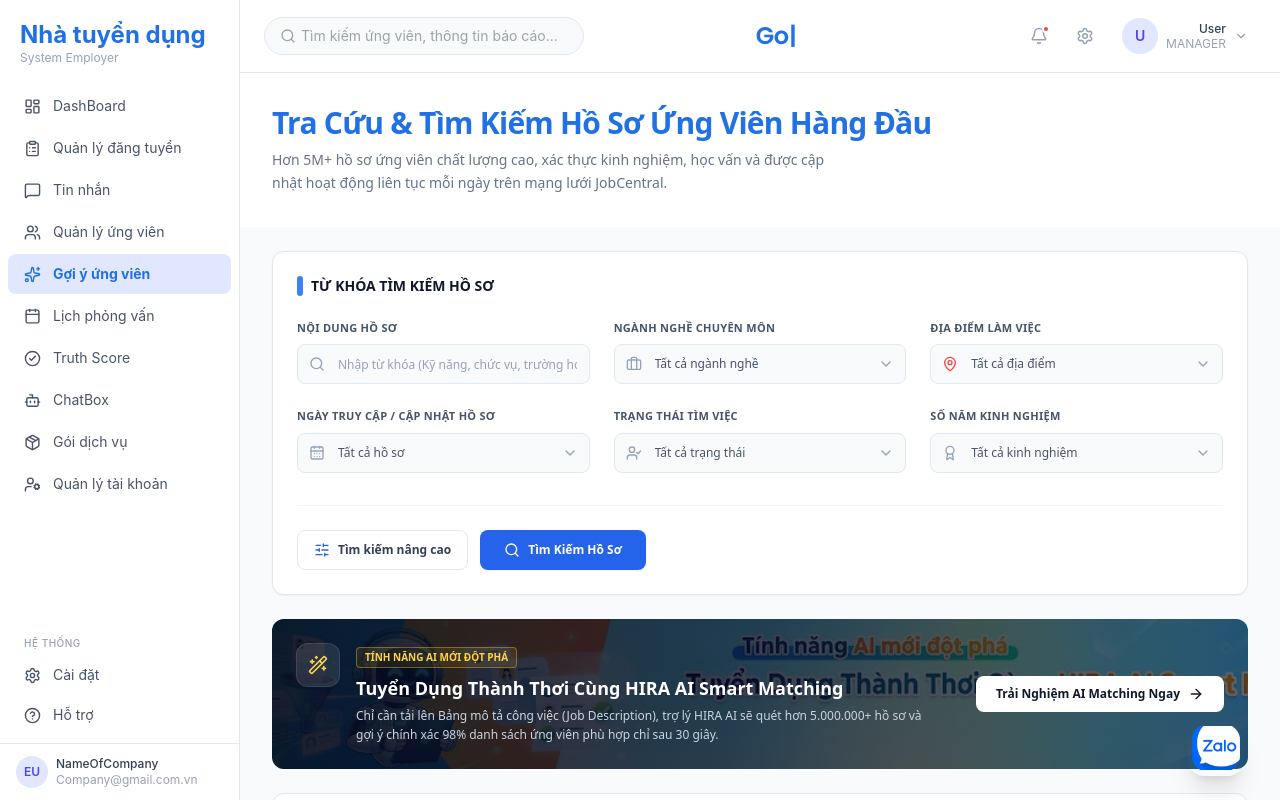
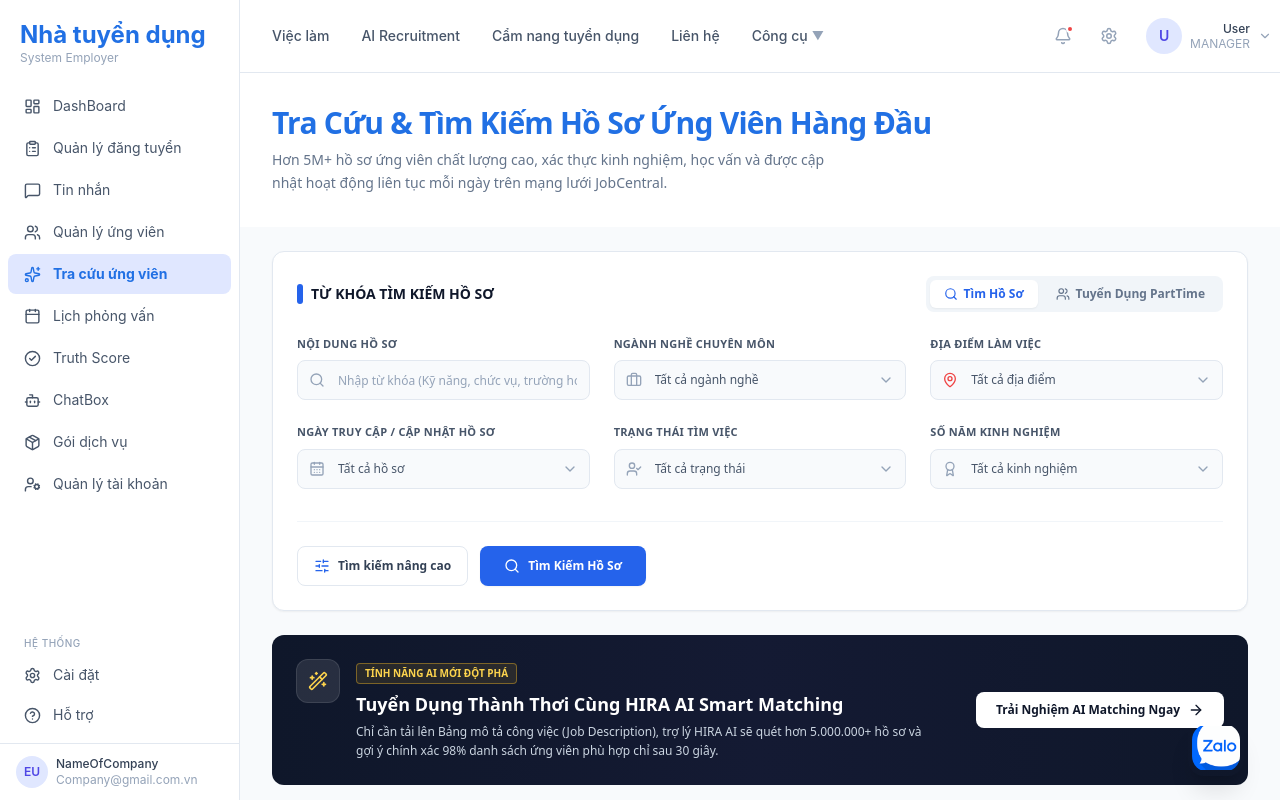
Before and after one commit to ngocanh06/jobcentral, a React (Create React App) app in the folder frontend/: page /Hint-Ung-Vien in a window 1280 px wide. Built offline with nearby package versions, Linux system fonts and the light colour scheme.

Commit message:
đồng bộ thanh NavBar và chúc năng tìm ứng viên nhanh

```diff
--- a/frontend/src/components/NavBar.jsx
+++ b/frontend/src/components/NavBar.jsx
@@ -1,6 +1,5 @@
 import { useEffect, useRef, useState } from "react";
 import {
-  Search,
   Bell,
   Settings as SettingsIcon,
   ChevronDown,
@@ -11,18 +10,18 @@
   BriefcaseBusiness,
   ArrowLeftRight,
 } from "lucide-react";
-import Typewriter from "typewriter-effect";
+import { Link } from "react-router-dom";
+import { useTranslation } from "react-i18next";
 
-import { TimeOfDay } from "./GetTime";
 import { href, useNavigate } from "react-router-dom";
 import { Navigate } from "react-router-dom";
 
-const session = TimeOfDay();
 
 export default function NavBar() {
   const [openMenu, setOpenMenu] = useState(null);
   const menuRef = useRef(null);
   const navigate = useNavigate();
+    const { t, i18n } = useTranslation();
 
   useEffect(() => {
     const handleClickOutside = (event) => {
@@ -42,49 +41,72 @@
     { label: "Đăng xuất", icon: LogOut, danger: true, href:"/" },
   ];
 
+    const links = [
+    { label: t("nav.product"), href: "#product" },
+    { label: t("nav.aiRecruitment"), href: "#ai-recruitment" },
+    { label: t("nav.handbook"), href: "/cam-nang-tuyen-dung" },
+    { label: t("nav.contact"), href: "/Ho-tro-intro" },
+  ];
+
   return (
-    <header className="bg-white border-b border-slate-200 px-6 py-3 flex items-center justify-between sticky top-0 z-10">
-      <div className="w-80 relative">
-        <Search
-          size={16}
-          className="absolute left-4 top-1/2 -translate-y-1/2 text-slate-400"
-        />
-        <input
-          placeholder="Tìm kiếm ứng viên, thông tin báo cáo..."
-          className="w-full bg-slate-50 border border-slate-200 rounded-full pl-9 pr-4 py-2 text-sm outline-none focus:border-indigo-300"
-        />
-      </div>
+    <header className="bg-white border-b border-slate-200 pl-8 py-3 flex items-center justify-between sticky top-0 z-10">
+      <nav className="hidden items-center gap-8 text-sm font-medium text-slate-600 lg:flex">
+          {links.map((link) => (
+            <Link
+              key={link.href}
+              to={link.href}
+              className="relative py-1 transition-colors hover:text-blue-600 after:absolute after:bottom-0 after:left-0 after:h-[2px] after:w-0 after:bg-blue-600 after:transition-all after:duration-300 hover:after:w-full"
+            >
+              {link.label}
+            </Link>
+          ))}
+          <div className="group relative">
+            <button
+              type="button"
+              aria-haspopup="true"
+              className="flex items-center gap-1 py-1 transition-colors hover:text-blue-600 after:absolute after:bottom-0 after:left-0 after:h-[2px] after:w-0 after:bg-blue-600 after:transition-all after:duration-300 hover:after:w-full"
+            >
+              {t("nav.utilities")}
+              <span className="text-xs text-slate-400">▼</span>
+            </button>
+            <div className="invisible absolute left-0 top-full z-50 mt-2 w-64 translate-y-1 rounded-xl border border-slate-200 bg-white p-1.5 text-sm opacity-0 shadow-lg transition-all duration-200 group-hover:visible group-hover:translate-y-0 group-hover:opacity-100 group-focus-within:visible group-focus-within:translate-y-0 group-focus-within:opacity-100">
+              <Link
+                to="/Truth-Score"
+                className="block rounded-lg px-3 py-2 text-slate-700 hover:bg-blue-50 hover:text-blue-600"
+              >
+                {t("utilities.truthScore")}
+              </Link>
 
-      <div className="flex-1 flex justify-center">
-        <h1
-          className="
-            text-lg
-            sm:text-xl
-            md:text-2xl
-            font-semibold
-            font-[Poppins]
-            tracking-tight
-            text-[#2170E4]
-          "
-        >
-          <Typewriter
-            options={{
-              strings: [
-                "Welcome back, *nhà tuyển dụng!",
-                `Good ${session}!`,
-                `Welcome to JobCentral`,
-                "Let's make hiring easier.",
-                "Ready to hire top talents?",
-              ],
-              autoStart: true,
-              loop: true,
-              cursor: "|",
-              delay: 60,
-              deleteSpeed: 40,
-            }}
-          />
-        </h1>
-      </div>
+              <Link
+                to="/Goi-dich-vu"
+                className="block rounded-lg px-3 py-2 text-slate-700 hover:bg-blue-50 hover:text-blue-600"
+              >
+                {t("utilities.servicePlans")}
+              </Link>
+
+              <Link
+                // to={/BoTinhLuong}
+                className="block rounded-lg px-3 py-2 text-slate-700 hover:bg-blue-50 hover:text-blue-600"
+              >
+                {t("utilities.Calculator_salary")}
+              </Link>
+
+              <Link
+                // to={/BoTinhLuong}
+                className="block rounded-lg px-3 py-2 text-slate-700 hover:bg-blue-50 hover:text-blue-600"
+              >
+                {t("utilities.Personal_IncomeTax")}
+              </Link>
+
+              <Link
+                // to={/BoTinhLuong}
+                className="block rounded-lg px-3 py-2 text-slate-700 hover:bg-blue-50 hover:text-blue-600"
+              >
+                {t("utilities.industry_specific_base_salary")}
+              </Link>
+            </div>
+          </div>
+        </nav>
 
       <div ref={menuRef} className="w-72 flex justify-end items-center gap-3 relative">
         <div className="relative">
--- a/frontend/src/components/SideBar.jsx
+++ b/frontend/src/components/SideBar.jsx
@@ -67,7 +67,7 @@
   },
   { icon: MessageSquare, label: "Tin nhắn", path: "/tin-nhan" },
   { icon: Users, label: "Quản lý ứng viên", path: "/quan-li-ung-vien" },
-  { icon: Sparkles, label: "Gợi ý ứng viên", path: "/Hint-Ung-Vien" },
+  { icon: Sparkles, label: "Tra cứu ứng viên", path: "/Hint-Ung-Vien" },
   { icon: Calendar, label: "Lịch phỏng vấn", path: "/lich-phong-van" },
   { icon: CheckCircle2, label: "Truth Score", path: "/Truth-Score" },
   { icon: Bot, label: "ChatBox", path: "/ChatBox" },
--- a/frontend/src/pages/HintUngVien.jsx
+++ b/frontend/src/pages/HintUngVien.jsx
@@ -10,15 +10,29 @@
   ChevronDown,
   ArrowRight,
   WandSparkles,
+  Clock,
+  Phone,
+  Wallet,
+  CalendarClock,
+  Users,
 } from "lucide-react";
 
-const filters = [
+const profileFilters = [
   { label: "Nội dung hồ sơ", type: "input", placeholder: "Nhập từ khóa (Kỹ năng, chức vụ, trường học, công ty cũ...)", icon: Search },
   { label: "Ngành nghề chuyên môn", type: "select", value: "Tất cả ngành nghề", icon: Briefcase },
   { label: "Địa điểm làm việc", type: "select", value: "Tất cả địa điểm", icon: MapPin, iconClass: "text-red-500" },
   { label: "Ngày truy cập / cập nhật hồ sơ", type: "select", value: "Tất cả hồ sơ", icon: CalendarDays },
   { label: "Trạng thái tìm việc", type: "select", value: "Tất cả trạng thái", icon: UserCheck },
   { label: "Số năm kinh nghiệm", type: "select", value: "Tất cả kinh nghiệm", icon: Award },
+];
+
+const partTimeFilters = [
+  { label: "Công việc", type: "input", placeholder: "Nhập vị trí cần tuyển (Phục vụ, gia sư, bán hàng...)", icon: Briefcase },
+  { label: "Khoảng thời gian làm việc", type: "select", value: "Tất cả khung giờ", icon: Clock },
+  { label: "Địa điểm làm việc", type: "select", value: "Tất cả địa điểm", icon: MapPin, iconClass: "text-red-500" },
+  { label: "Ca làm việc mong muốn", type: "select", value: "Tất cả ca làm", icon: CalendarClock },
+  { label: "Số điện thoại", type: "input", inputType: "tel", placeholder: "Nhập số điện thoại liên hệ", icon: Phone },
+  { label: "Mức lương mong muốn", type: "select", value: "Tất cả mức lương", icon: Wallet },
 ];
 
 const categories = [
@@ -58,7 +72,7 @@
   return count;
 }
 
-function FilterField({ label, type, placeholder, value, icon: Icon, iconClass = "text-slate-400" }) {
+function FilterField({ label, type, inputType = "text", placeholder, value, icon: Icon, iconClass = "text-slate-400" }) {
   return (
     <div>
       <label className="mb-2 block text-[11px] font-bold uppercase tracking-wide text-slate-600">
@@ -68,7 +82,7 @@
         <Icon className={`pointer-events-none absolute left-3 top-1/2 h-4 w-4 -translate-y-1/2 ${iconClass}`} />
         {type === "input" ? (
           <input
-            type="text"
+            type={inputType}
             placeholder={placeholder}
             className="h-10 w-full rounded-lg border border-slate-200 bg-slate-50 pl-10 pr-3 text-xs text-slate-700 placeholder:text-slate-400 focus:border-blue-500 focus:outline-none focus:ring-2 focus:ring-blue-100"
           />
@@ -123,8 +137,10 @@
 
 export default function CandidateSearchPage() {
   const [showAll, setShowAll] = useState(false);
+  const [activeTab, setActiveTab] = useState("profile"); // "profile" | "parttime"
   const columnCount = useColumnCount();
   const visibleCategories = showAll ? [...categories, ...extraCategories] : categories;
+  const activeFilters = activeTab === "profile" ? profileFilters : partTimeFilters;
 
   return (
     <div className="min-h-screen bg-slate-50 font-sans text-slate-800">
@@ -144,13 +160,41 @@
       <main className="mx-auto max-w-7xl space-y-6 px-4 py-6 lg:px-8">
         {/* Search card */}
         <section className="rounded-xl border border-slate-200 bg-white p-6 shadow-sm">
-          <div className="mb-6 flex items-center gap-2">
-            <span className="h-5 w-1.5 rounded-full bg-blue-500" />
-            <h2 className="text-sm font-extrabold uppercase text-slate-900">Từ khóa tìm kiếm hồ sơ</h2>
+          <div className="mb-6 flex flex-wrap items-center justify-between gap-4">
+            <div className="flex items-center gap-2">
+              <span className="h-5 w-1.5 rounded-full bg-blue-600" />
+              <h2 className="text-sm font-extrabold uppercase text-slate-900">
+                {activeTab === "profile" ? "Từ khóa tìm kiếm hồ sơ" : "Tuyển Dụng Part Time"}
+              </h2>
+            </div>
+
+            {/* Tab chuyển đổi giữa Tìm hồ sơ và Tuyển dụng PartTime */}
+            <div className="flex gap-1 rounded-lg bg-slate-100 p-1">
+              <button
+                onClick={() => setActiveTab("profile")}
+                aria-pressed={activeTab === "profile"}
+                className={`flex items-center gap-1.5 rounded-md px-3.5 py-1.5 text-xs font-bold transition-colors ${
+                  activeTab === "profile" ? "bg-white text-blue-600 shadow-sm" : "text-slate-500 hover:text-slate-700"
+                }`}
+              >
+                <Search className="h-3.5 w-3.5" />
+                Tìm Hồ Sơ
+              </button>
+              <button
+                onClick={() => setActiveTab("parttime")}
+                aria-pressed={activeTab === "parttime"}
+                className={`flex items-center gap-1.5 rounded-md px-3.5 py-1.5 text-xs font-bold transition-colors ${
+                  activeTab === "parttime" ? "bg-white text-blue-600 shadow-sm" : "text-slate-500 hover:text-slate-700"
+                }`}
+              >
+                <Users className="h-3.5 w-3.5" />
+                Tuyển Dụng PartTime
+              </button>
+            </div>
           </div>
 
           <div className="grid gap-x-6 gap-y-6 md:grid-cols-2 lg:grid-cols-3">
-            {filters.map((f) => (
+            {activeFilters.map((f) => (
               <FilterField key={f.label} {...f} />
             ))}
           </div>
@@ -162,21 +206,14 @@
             </button>
             <button className="flex h-10 items-center gap-2 rounded-lg bg-blue-600 px-6 text-xs font-bold text-white shadow-sm hover:bg-blue-700">
               <Search className="h-4 w-4" />
-              Tìm Kiếm Hồ Sơ
+              {activeTab === "profile" ? "Tìm Kiếm Hồ Sơ" : "Tìm Ứng Viên PartTime"}
             </button>
           </div>
         </section>
 
         {/* AI banner */}
-        <section className="relative isolate flex flex-col items-start justify-between gap-4 overflow-hidden rounded-xl p-6 text-white md:flex-row md:items-center">
-          <img
-            src="/picture/bannerForHintUV.jpg"
-            alt="pic"
-            aria-hidden="true"
-            className="absolute inset-0 h-full w-full object-cover object-center"
-          />
-          <div className="absolute inset-0 bg-gradient-to-r from-slate-950/90 via-slate-950/75 to-slate-950/60" aria-hidden="true" />
-          <div className="relative z-10 flex items-start gap-4">
+        <section className="flex flex-col items-start justify-between gap-4 rounded-xl bg-gradient-to-r from-slate-900 via-[#141a33] to-slate-900 p-6 text-white md:flex-row md:items-center">
+          <div className="flex items-start gap-4">
             <div className="flex h-11 w-11 shrink-0 items-center justify-center rounded-xl border border-white/10 bg-white/10">
               <WandSparkles className="h-5 w-5 text-amber-300" />
             </div>
@@ -191,7 +228,7 @@
               </p>
             </div>
           </div>
-          <button className="relative z-10 flex shrink-0 items-center gap-2 rounded-lg bg-white px-5 py-2.5 text-xs font-bold text-slate-900 hover:bg-slate-100">
+          <button className="flex shrink-0 items-center gap-2 rounded-lg bg-white px-5 py-2.5 text-xs font-bold text-slate-900 hover:bg-slate-100">
             Trải Nghiệm AI Matching Ngay
             <ArrowRight className="h-4 w-4" />
           </button>
```
